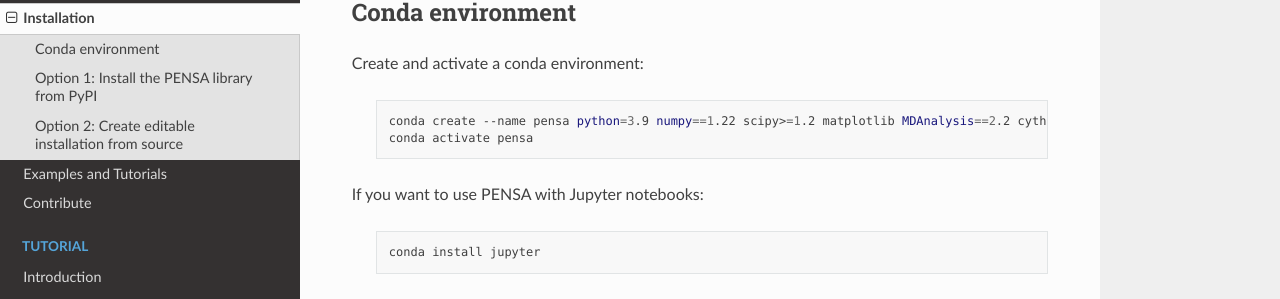
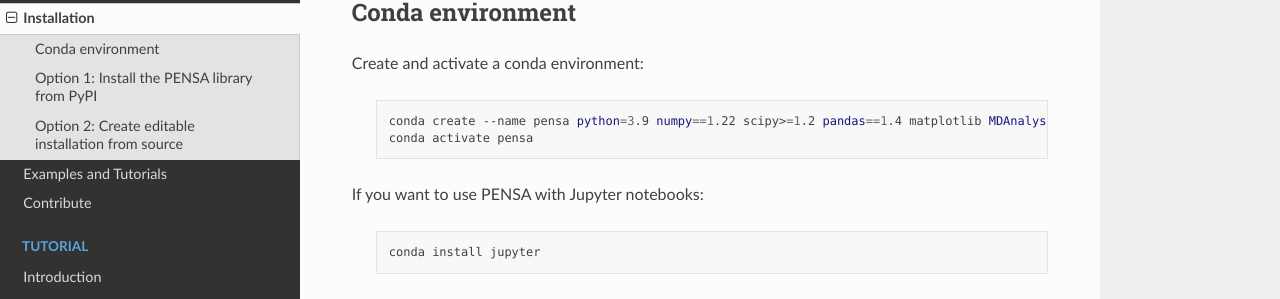
Before and after one commit to drorlab/pensa, a Sphinx documentation site: the page built from docs/installation.rst, in a window 1280 px wide and 1146 px high. Shown: the part 164-463 px from the top of the window. Built offline with Sphinx 7.4.7 and the Read the Docs theme 2.0.0, drawn with Linux system fonts in a browser that asks for light colours.

Commit message:
define pandas version as 1.4

```diff
--- a/docs/installation.rst
+++ b/docs/installation.rst
@@ -8,7 +8,7 @@ Create and activate a conda environment:
 
   .. code:: bash
 
-    conda create --name pensa python=3.9 numpy==1.22 scipy>=1.2 matplotlib MDAnalysis==2.2 cython biotite -c conda-forge
+    conda create --name pensa python=3.9 numpy==1.22 scipy>=1.2 pandas==1.4 matplotlib MDAnalysis==2.2 cython biotite -c conda-forge
     conda activate pensa
 
 If you want to use PENSA with Jupyter notebooks:
--- a/docs/requirements.txt
+++ b/docs/requirements.txt
@@ -9,6 +9,7 @@ sphinxcontrib-qthelp
 sphinxcontrib-serializinghtml
 numpy==1.22
 scipy>=1.2
+pandas==1.4
 matplotlib
 deeptime
 MDAnalysis==2.2
--- a/setup.py
+++ b/setup.py
@@ -23,7 +23,7 @@ setup(
     install_requires=[
         'numpy==1.22', # density functions in MDAnalysis 2 use np.histogramdd() with keyword normed which is deprecated in numpy 1.21 and removed in numpy 1.24
         'scipy>=1.2',
-        'pandas',
+        'pandas==1.4',
         'matplotlib',
         'deeptime',
         'MDAnalysis==2.2', # some features we use will likely be removed in MDA 3
```
